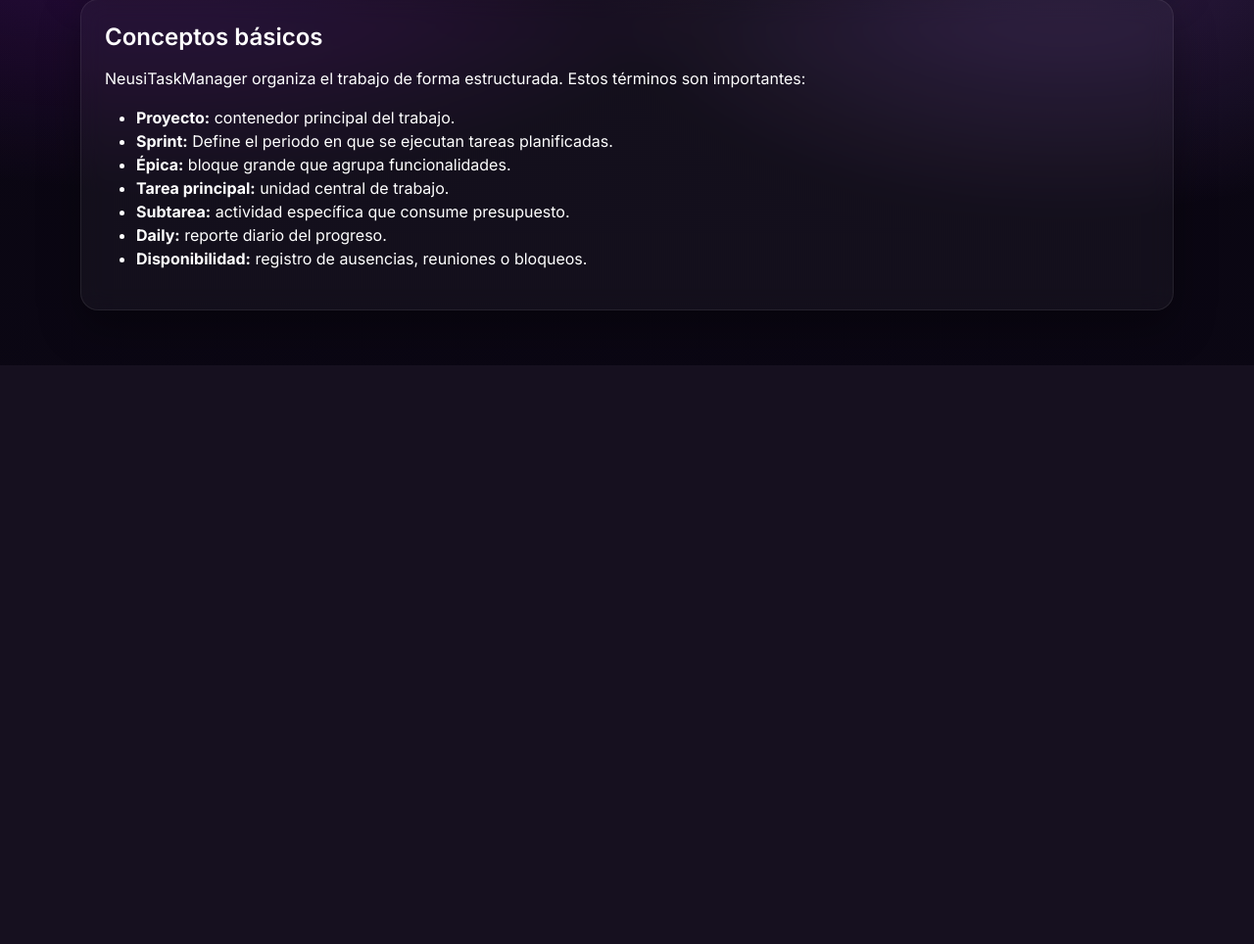
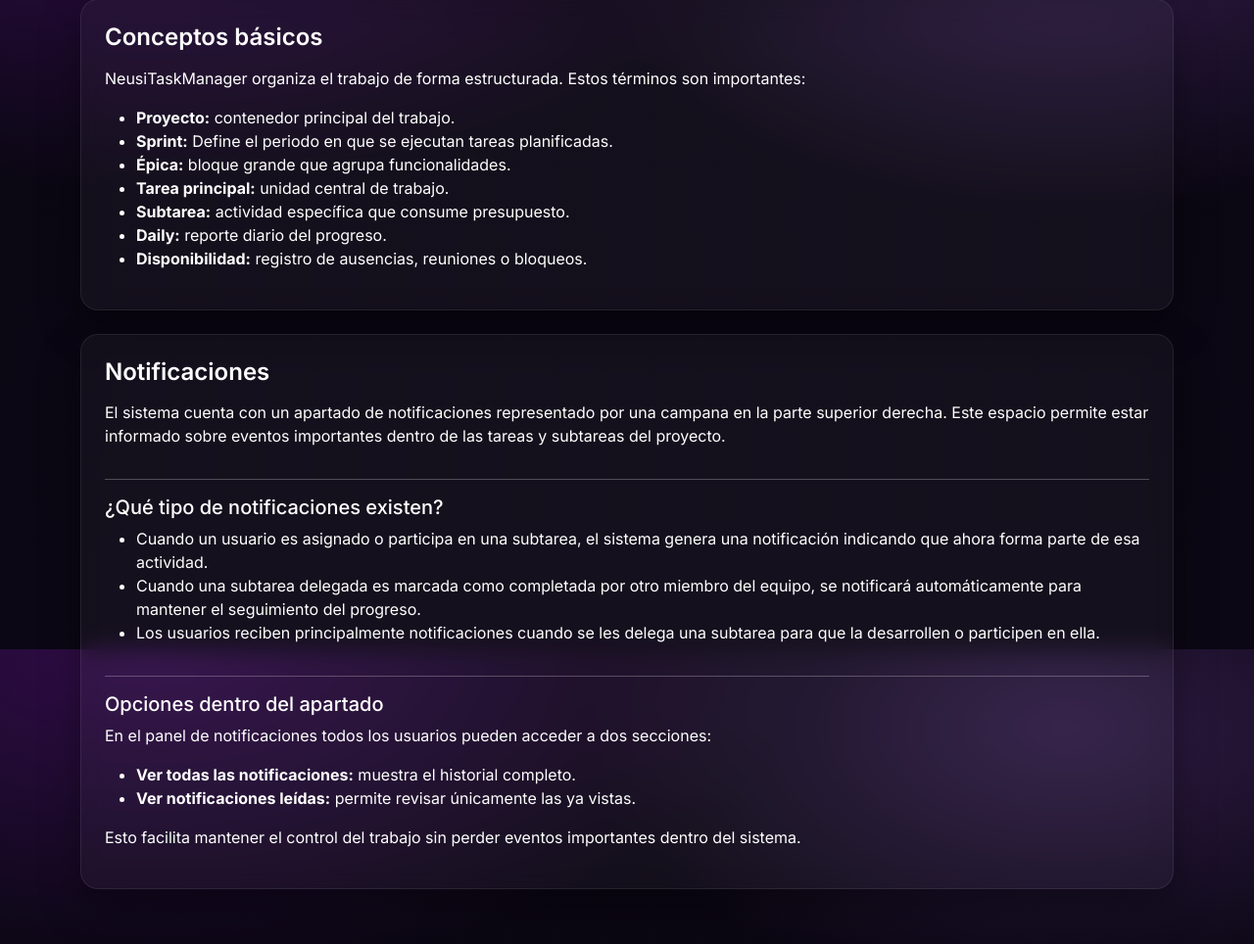
Before and after one commit to JCARDONA1650/NEUSITASKMANAGER_LIMIT, a Django app: page /help/ in a window 1280 px wide. Shown: the part 937-1901 px from the top of the page at 98% size. Before the commit the page ends 1310 px from the top, so only its background shows below. Run offline with Django 4.2, Linux system fonts and the light colour scheme; the visitor is signed in with stand-in values (Sample User, id 1); data that the repository does not hold is empty.

Commit message:
Agrego Notificaciones en ayuda

```diff
--- a/core/templates/core/help.html
+++ b/core/templates/core/help.html
@@ -122,7 +80,7 @@
     <h4 class="neu-section-title">Ayuda para Usuarios</h4>
 
     <p>
-      Como usuario normal, tu acceso está enfocado únicamente en ejecutar tareas asignadas.
+      Como usuario, tu acceso está enfocado principalmente en ejecutar tareas asignadas.
       No necesitas configurar proyectos, solo trabajar sobre tus pendientes.
     </p>
 
@@ -181,5 +139,56 @@
     </ul>
   </div>
 
+  <!-- ===================================================== -->
+  <!-- NOTIFICACIONES -->
+  <!-- ===================================================== -->
+  <div class="card neu-card p-4 mb-4">
+    <h4 class="neu-section-title">Notificaciones</h4>
+
+    <p>
+      El sistema cuenta con un apartado de notificaciones representado por una campana
+      en la parte superior derecha. Este espacio permite estar informado sobre eventos importantes
+      dentro de las tareas y subtareas del proyecto.
+    </p>
+
+    <hr>
+
+    <h5>¿Qué tipo de notificaciones existen?</h5>
+
+    <ul>
+      <li>
+        Cuando un usuario es asignado o participa en una subtarea, el sistema genera una notificación
+        indicando que ahora forma parte de esa actividad.
+      </li>
+
+      <li>
+        Cuando una subtarea delegada es marcada como completada por otro miembro del equipo,
+        se notificará automáticamente para mantener el seguimiento del progreso.
+      </li>
+
+      <li>
+        Los usuarios reciben principalmente notificaciones cuando se les delega una subtarea
+        para que la desarrollen o participen en ella.
+      </li>
+    </ul>
+
+    <hr>
+
+    <h5>Opciones dentro del apartado</h5>
+
+    <p>
+      En el panel de notificaciones todos los usuarios pueden acceder a dos secciones:
+    </p>
+
+    <ul>
+      <li><strong>Ver todas las notificaciones:</strong> muestra el historial completo.</li>
+      <li><strong>Ver notificaciones leídas:</strong> permite revisar únicamente las ya vistas.</li>
+    </ul>
+
+    <p>
+      Esto facilita mantener el control del trabajo sin perder eventos importantes dentro del sistema.
+    </p>
+  </div>
+
 </div>
 {% endblock %}
```
Also changed, not shown: other parts of core/templates/core/help.html (+2 -44 lines).
